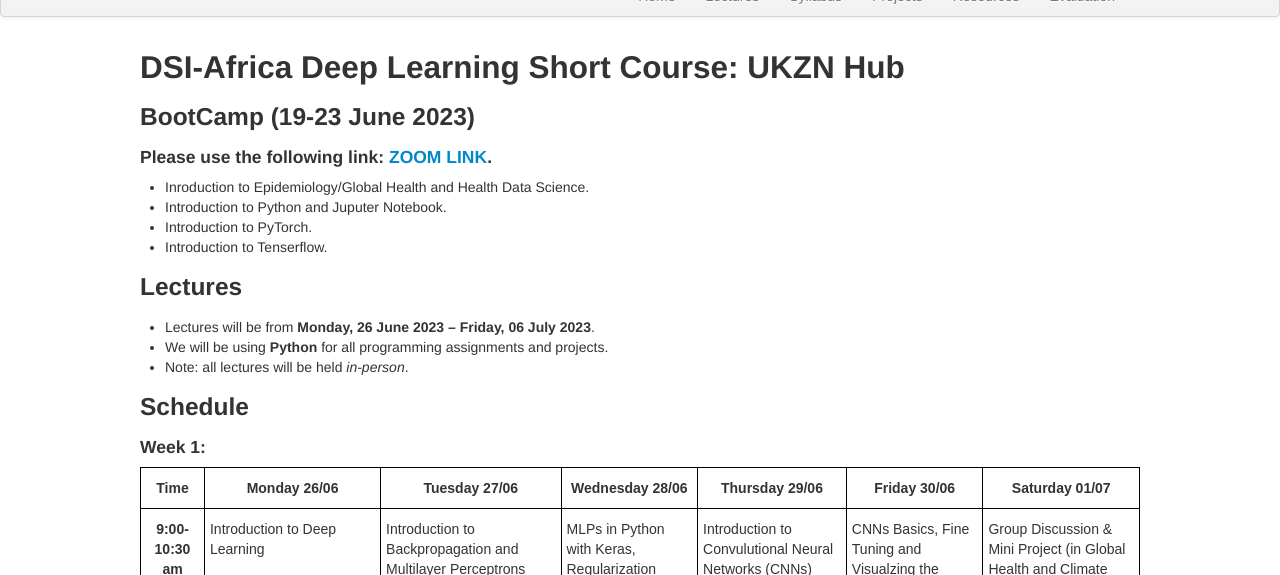
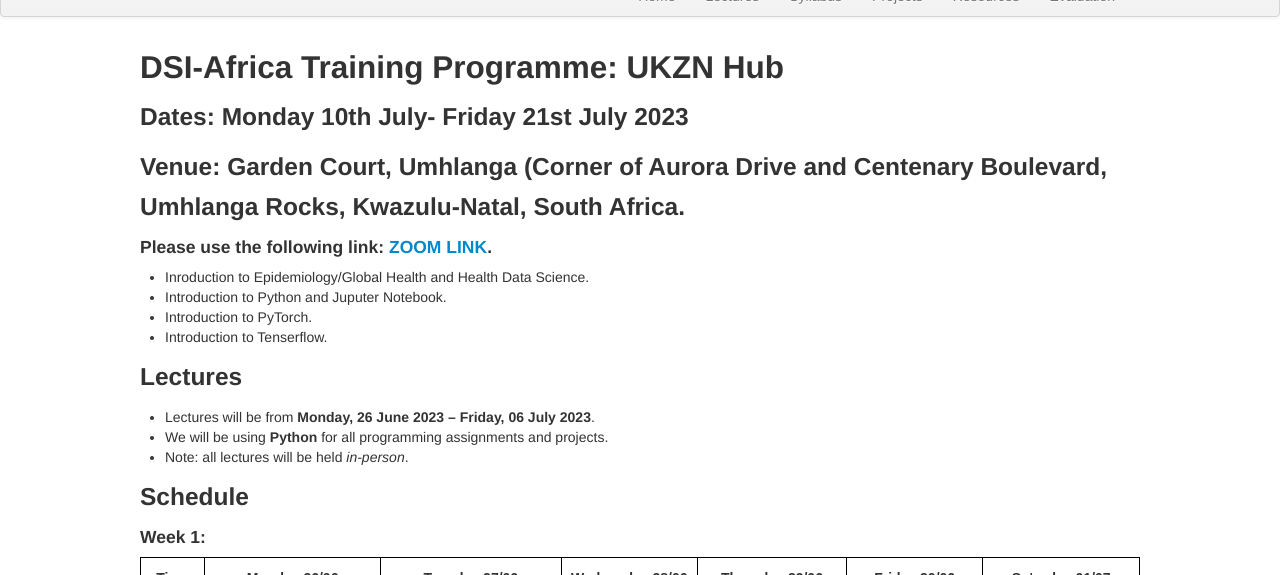
Before and after one commit to ccfscourseukzn/ccfscourseukzn.github.io, a Jekyll site: the page built from index.md, in a window 1280 px wide and 900 px high, cut to the strip 325-900 px from the top of the window. Built offline with Jekyll 4.4.1, drawn with Linux system fonts in a browser that asks for light colours.

Commit message:
Update index.md

```diff
--- a/index.md
+++ b/index.md
@@ -1,11 +1,13 @@
 ---
 layout: frontpage
-title: Climate Change Short Course
+title: Climate Change, Food System and Remote Sensing
 ---
 
-## DSI-Africa Deep Learning Short Course: UKZN Hub
+## DSI-Africa Training Programme: UKZN Hub
 
-### BootCamp (19-23 June 2023)
+### Dates: Monday 10th July- Friday 21st July 2023
+### Venue: Garden Court, Umhlanga (Corner of Aurora Drive and Centenary Boulevard, Umhlanga Rocks, Kwazulu-Natal, South Africa.
+
 #### Please use the following link: [ZOOM LINK](link will be provided later).
 * Inroduction to Epidemiology/Global Health and Health Data Science.
 * Introduction to Python and Juputer Notebook.
```
